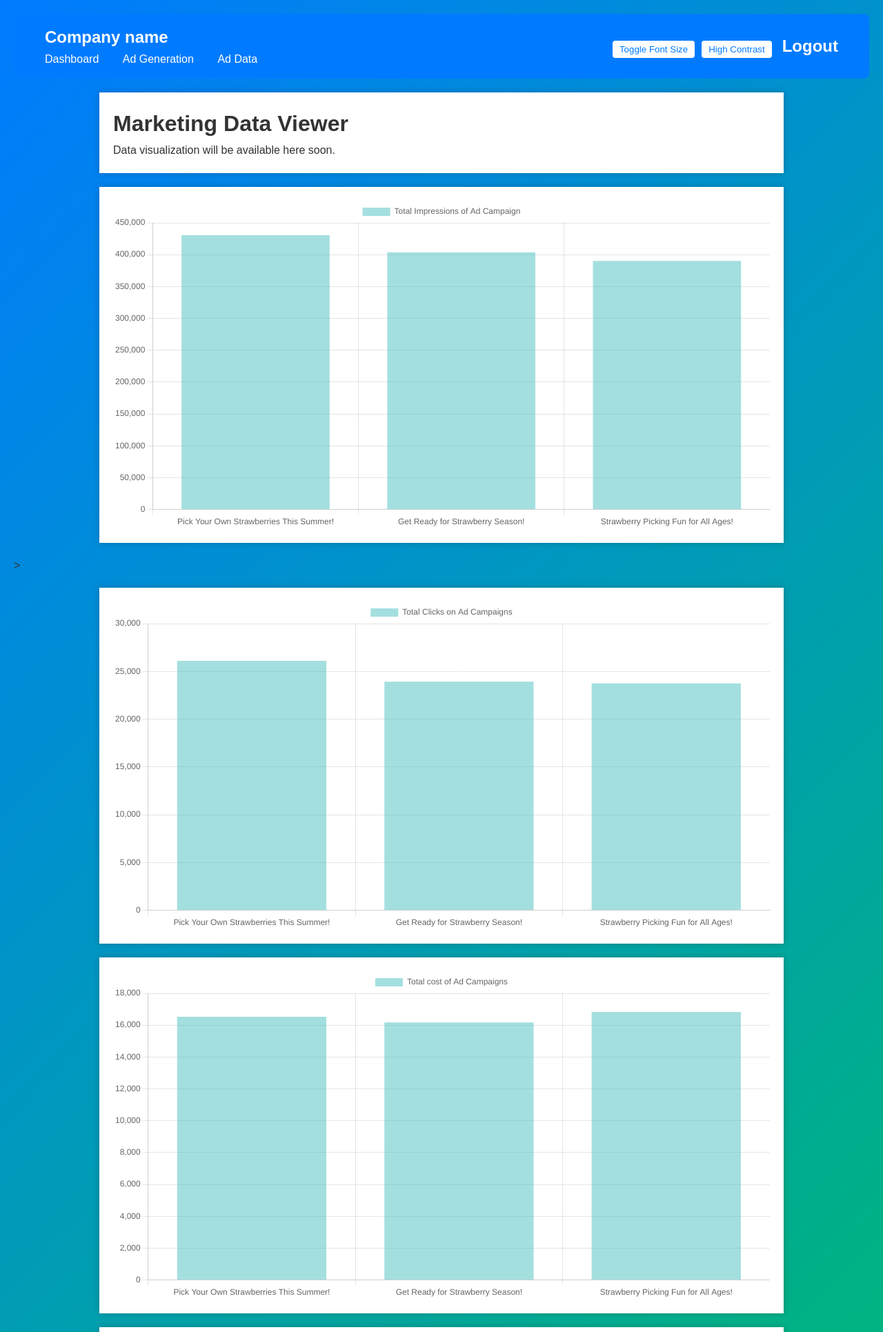
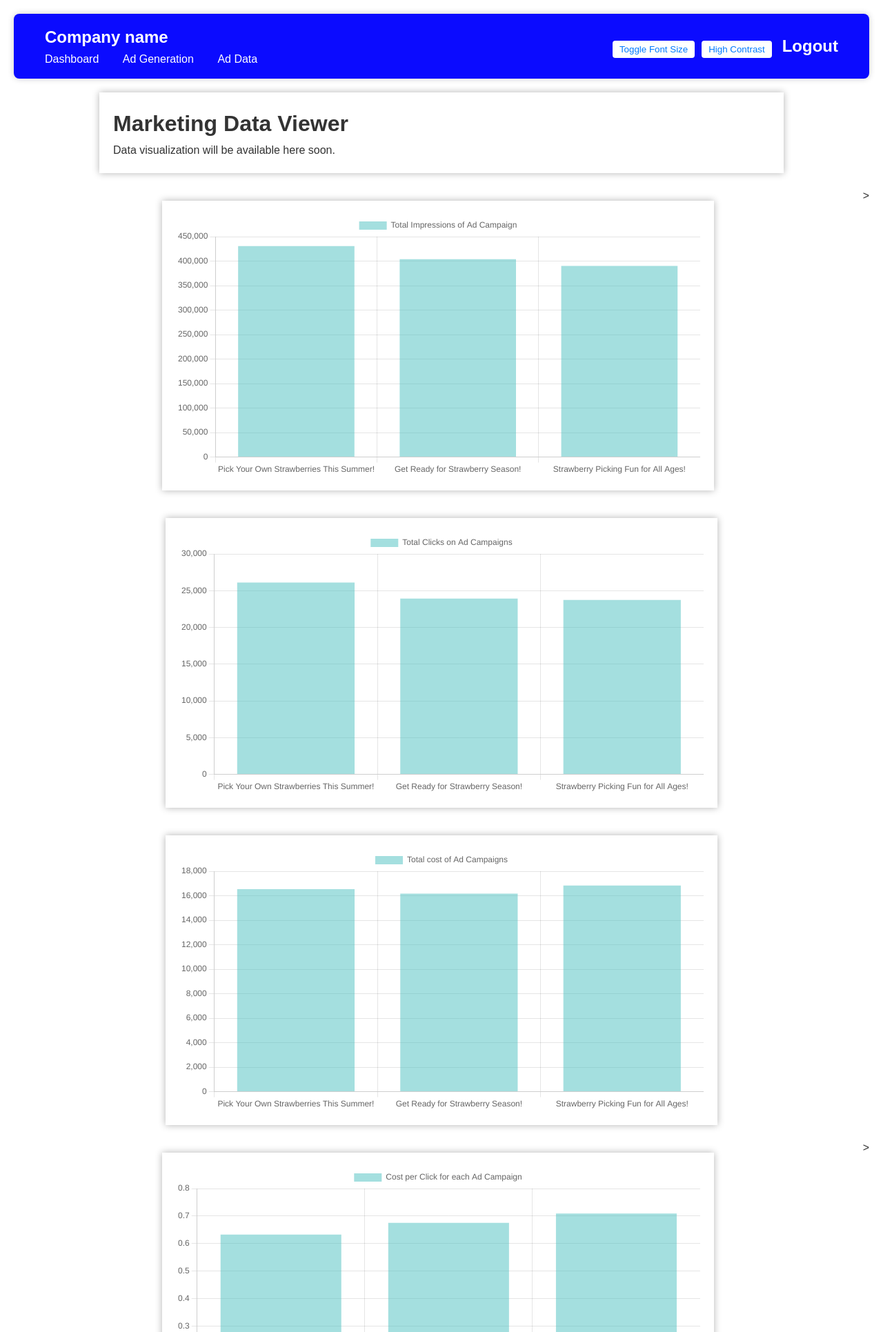
Before and after one commit to DaveWestFGCU/EagleHacks2025_Project, a Flask app: page /market_data_viewer in a window 1280 px wide. Shown: the top 1931 px of the page at 69% size. Run offline with Flask 3, Linux system fonts and the light colour scheme; the visitor is signed in with stand-in values (Sample User, id 1); some libraries are stand-ins or nearby versions.

Commit message:
Add css styling

```diff
--- a/app/static/styles.css
+++ b/app/static/styles.css
@@ -7,7 +7,7 @@
 }
 
 body {
-    background: linear-gradient(135deg, #007bff, #00c853);
+    background: #fff;
     color: #333;
     min-height: 100vh;
     line-height: 1.6;
@@ -20,7 +20,7 @@ body {
     margin: 20px auto;
     padding: 20px;
     background: #fff;
-    box-shadow: 0px 0px 10px 0px rgba(0, 0, 0, 0.2);
+    box-shadow: 0px 0px 10px 0px rgba(0, 0, 0, 0.3);
 
 }
 
@@ -43,9 +43,10 @@ body {
 .navbar {
     display: flex;
     justify-content: space-between;
-    background: #007bff;
+    background: #0B0BFF;
     padding: 15px 30px;
     color: white;
+    box-shadow: 0px 0px 10px 0px rgba(0, 0, 0, 0.2) ;
     border-radius: 8px;
 }
 
@@ -165,10 +166,20 @@ button:hover {
 }
 
 /* Market Data Graphs */
+.graph-container{
+    display: flex;
+    flex-wrap: wrap;
+}
+
+.graph{
+    width: 800px;
+}
+
 canvas {
     max-width: 100%;
     height: auto;
 }
+
 
 /* Generated Ads Section - Grid Layout */
 /* Grid Layout for Ads */
```
